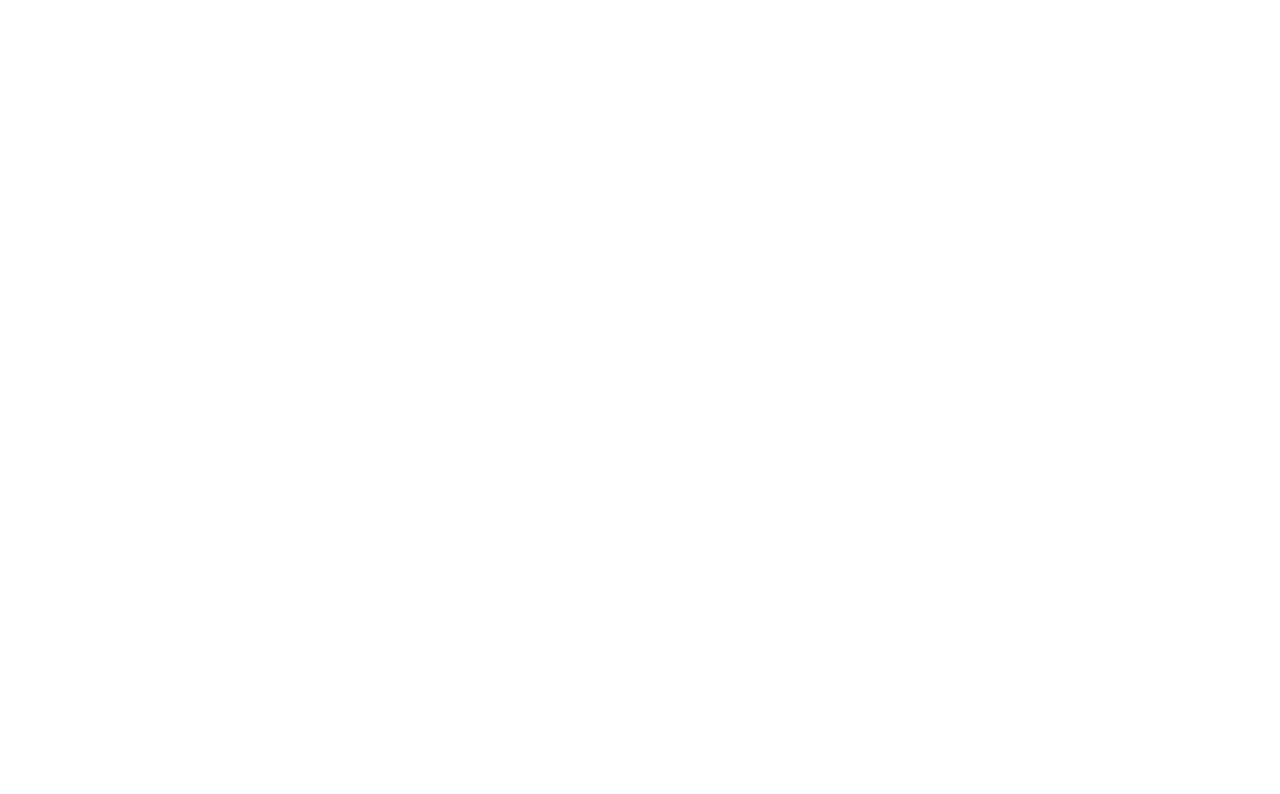
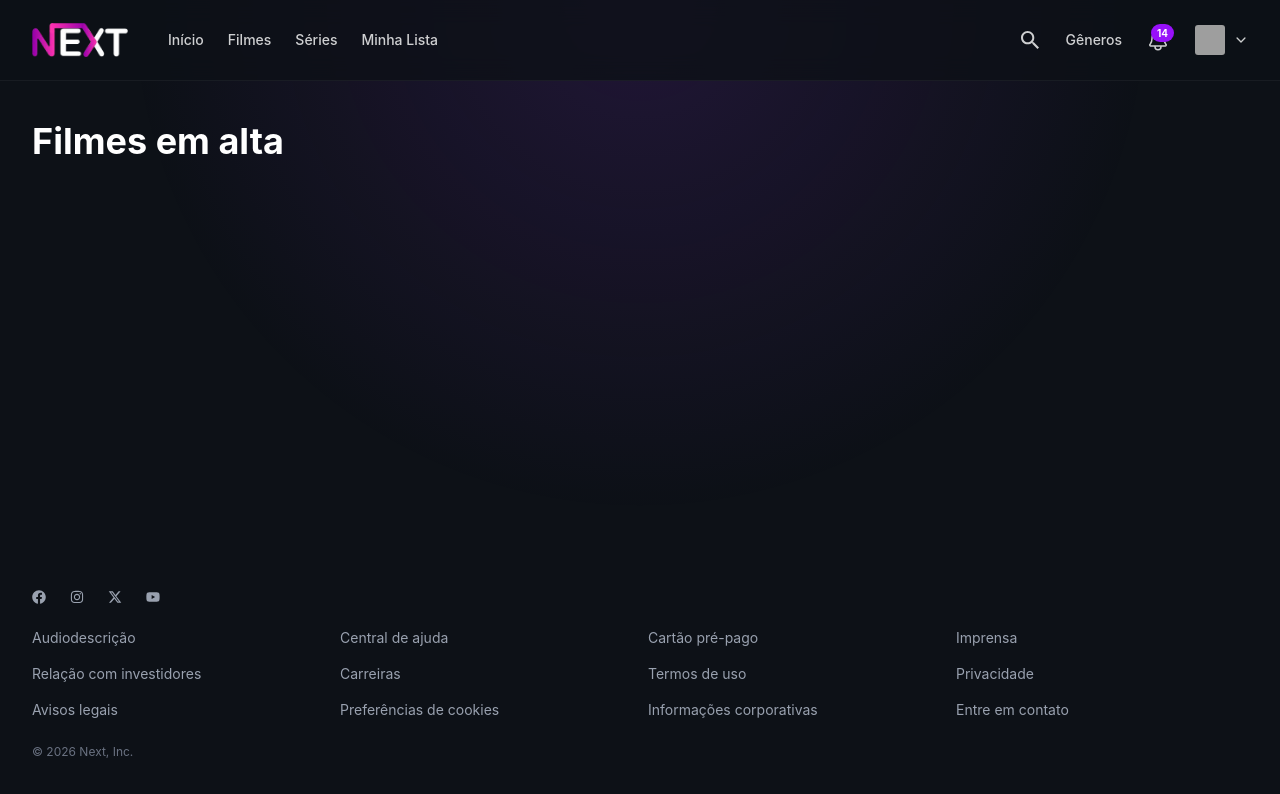
Before and after one commit to rafael-barrionuevo/Next, a React (Vite) app in the folder front/: page /filmes in a window 1280 px wide. Before the commit this address had no page. Shown: the top 794 px of the page. Built offline with nearby package versions, Linux system fonts and the light colour scheme; grey boxes are pictures that could not be loaded.

Commit message:
minor fixes

```diff
--- a/front/src/App.jsx
+++ b/front/src/App.jsx
@@ -15,7 +15,8 @@
 import PerfilUser from "./pages/PerfilUser.jsx";
 import GerenciarPerfis from "./pages/GerenciarPerfis.jsx";
 import AdicionarPerfil from "./pages/AdicionarPerfil.jsx";
-
+import Filmes from "./pages/Filmes.jsx";
+import Series from "./pages/Series.jsx";
 function App() {
 
   return (
@@ -37,7 +38,8 @@
         <Route path="/admin/remover" element={<AdminRemover />} />
         <Route path="/gerenciar-perfis" element={<GerenciarPerfis />} />
         <Route path="/adicionar-perfil" element={<AdicionarPerfil />} />
-
+        <Route path="/filmes" element={<Filmes />} />
+        <Route path="/series" element={<Series />} />
       </Routes>
     </BrowserRouter>
   );
--- a/front/src/components/ListCard.jsx
+++ b/front/src/components/ListCard.jsx
@@ -1,13 +1,13 @@
 import { useState, useEffect } from 'react';
 
 function gridColSize() {
-  const [columns, setColumns] = useState(2);
+  const [columns, setColumns] = useState(1);
   const updateColumns = () => {
     const width = window.innerWidth;
     if (width >= 1280) setColumns(5);
     else if (width >= 1024) setColumns(4);
     else if (width >= 500) setColumns(3);
-    else setColumns(2);
+    else setColumns(1);
   };
 
   useEffect(() => {
@@ -31,7 +31,7 @@
       <div
         className={`
           grid gap-3 transition-all duration-700 ease-in-out overflow-hidden
-          grid-cols-2 min-[500px]:grid-cols-3 lg:grid-cols-4 xl:grid-cols-5
+          grid-cols-1 min-[500px]:grid-cols-3 lg:grid-cols-4 xl:grid-cols-5
           ${!isExpanded ? 'max-h-[50vh]' : 'max-h-500'}
         `}
       >
--- a/front/src/components/NavBar.jsx
+++ b/front/src/components/NavBar.jsx
@@ -78,7 +78,7 @@
         {/* Sair */}
         <div
           onClick={handleLogout}
-          className="px-4 py-2 text-center text-sm text-gray-300 hover:underline cursor-pointer"
+          className="px-4 py-2 text-center text-sm text-gray-300 hover:underline cursor-pointer text-red-600 font-bold"
         >
           Sair da Next
         </div>
@@ -112,9 +112,9 @@
         </div>
 
         <div className='flex flex-wrap justify-center gap-x-6 gap-y-2 items-center pb-4 px-4 text-sm font-medium text-white/60'>
-          <a className='hover:text-white transition-all cursor-pointer border-b-2 border-transparent hover:border-purple-600 pb-1'>Filmes</a>
-          <a className='hover:text-white transition-all cursor-pointer border-b-2 border-transparent hover:border-purple-600 pb-1'>Séries</a>
-          <a className='hover:text-white transition-all cursor-pointer border-b-2 border-transparent hover:border-purple-600 pb-1'>Animes</a>
+          <Link to="/series" className='hover:text-white transition-all cursor-pointer border-b-2 border-transparent hover:border-purple-600 pb-1'>Filmes</Link>
+          <Link to="/filmes" className='hover:text-white transition-all cursor-pointer border-b-2 border-transparent hover:border-purple-600 pb-1'>Séries</Link>
+          <Link to="#" className='hover:text-white transition-all cursor-pointer border-b-2 border-transparent hover:border-purple-600 pb-1'>Animes</Link>
           {user.role === 'admin' && (
             <Link to="/admin" className='text-purple-500 font-bold border-b-2 border-transparent hover:border-purple-600 pb-1'>Admin</Link>
           )}
@@ -128,8 +128,8 @@
 
           <div className='flex items-center gap-6 text-sm font-medium text-white/80'>
             <Link to="/home" className='hover:text-white transition-colors cursor-pointer'>Início</Link>
-            <a className='hover:text-white transition-colors cursor-pointer'>Séries</a>
-            <a className='hover:text-white transition-colors cursor-pointer'>Filmes</a>
+            <Link to="/filmes" className='hover:text-white transition-colors cursor-pointer'>Filmes</Link>
+            <Link to="/series" className='hover:text-white transition-colors cursor-pointer'>Séries</Link>
             <Link to="/wishList" className='hover:text-white transition-colors cursor-pointer'>Minha Lista</Link>
           </div>
         </div>
--- /dev/null
+++ b/front/src/pages/Filmes.jsx
@@ -0,0 +1,123 @@
+import React from 'react';
+import NavBar from '../components/NavBar.jsx';
+import FooNavBar from '../components/FooNavBar.jsx';
+import { useEffect } from "react";
+import { useDispatch, useSelector } from "react-redux";
+//import { buscarWishlist, removerWishlist } from "../store/userSlice";
+function Filmes(){
+  /*  const myWishlist = [
+    { id: 1, title: 'Demon Slayer', imgUrl: 'https://picsum.photos/800/450/?blur?random=1' },
+    { id: 2, title: 'Flash', imgUrl: 'https://picsum.photos/800/450/?random=2' },
+    { id: 3, title: 'Meu amigo Totoro', imgUrl: 'https://picsum.photos/800/450/?random=3' },
+    { id: 4, title: 'Monstros', imgUrl: 'https://picsum.photos/800/450/?blur?random=4' },
+    { id: 5, title: 'Corra!', imgUrl: 'https://picsum.photos/800/450/?random=5' },
+    { id: 6, title: 'Madagascar', imgUrl: 'https://picsum.photos/800/450/?random=6' },
+  ];
+  const dispatch = useDispatch();
+  const lista = useSelector((state) => state.user.lista_desejos);
+  const status = useSelector((state) => state.user.statusRequest);
+  const error = useSelector((state) => state.user.error);
+*/
+/*useEffect(() => {
+  dispatch(buscarWishlist());
+}, [dispatch]);*/
+ return (
+    <div className='flex flex-col min-h-screen bg-[#0d1117] relative pb-20 md:pb-0'>
+
+      {/* Background */}
+      <div className='fixed inset-0 bg-[radial-gradient(circle_at_50%_0%,rgba(147,51,234,0.15),transparent_50%)] pointer-events-none'></div>
+
+      <NavBar />
+
+      <main className='flex-1 relative z-10 px-4 md:px-8 max-w-7xl mx-auto w-full pt-6 md:pt-10'>
+
+        <h1 className='text-2xl md:text-4xl font-bold text-white mb-6 md:mb-10'>
+          Filmes em alta
+        </h1>
+
+        {/* LOADING
+        {status === "loading" && (
+          <p className="text-white/70">Carregando...</p>
+        )}
+*/}
+        {/* ERRO
+        {error && (
+          <p className="text-red-500">{error}</p>
+        )}
+*/}
+        {/* LISTA VAZIA
+        {lista?.length === 0 && status !== "loading" && (
+          <p className="text-white/70">
+            Sua lista está vazia
+          </p>
+        )} */}
+
+        {/* LISTA
+        <div className='flex flex-col space-y-4 md:grid md:grid-cols-3 md:gap-x-6 md:gap-y-10 md:space-y-0'>
+          {lista?.map((item) => (
+            <div
+              key={item._id}
+              className='flex items-center gap-4 md:block group cursor-pointer'
+            >
+              */}
+              {/* IMAGEM
+              <div className='w-40 md:w-full flex-shrink-0 aspect-video rounded-md overflow-hidden relative'>
+                <img
+                  src={item.img_capa}
+                  alt={item.titulo}
+                  className='w-full h-full object-cover transition-transform duration-300 md:group-hover:scale-105'
+                />
+              </div>
+*/}
+              {/* TÍTULO (mobile)
+              <div className='flex-1 md:hidden'>
+                <h2 className='text-white/90 font-semibold text-lg'>
+                  {item.titulo}
+                </h2>
+              </div>
+*/}
+              {/* BOTÕES
+              <div className='pr-2 md:hidden flex gap-2'>
+                */}
+                {/* PLAY
+                <button className='w-12 h-12 rounded-full border-[1.5px] border-white/70 flex items-center justify-center hover:bg-white/10 transition-colors'>
+                  <svg viewBox="0 0 24 24" fill="white" className="w-6 h-6 ml-1">
+                    <path d="M8 5v14l11-7z" />
+                  </svg>
+                </button>
+*/}
+                {/* REMOVER
+                <button
+                  onClick={() => dispatch(removerWishlist(item._id))}
+                  className='w-12 h-12 rounded-full border-[1.5px] border-red-500 flex items-center justify-center hover:bg-red-500/20 transition-colors'
+                >
+
+                </button>
+              </div>
+*/}
+              {/* DESKTOP INFO
+              <div className='hidden md:block mt-2'>
+                <h2 className='text-white/90 font-semibold text-lg'>
+                  {item.titulo}
+                </h2>
+
+                <button
+                  onClick={() => dispatch(removerWishlist(item._id))}
+                  className='mt-2 text-sm text-red-400 hover:text-red-300'
+                >
+                  Remover da lista
+                </button>
+              </div>
+
+            </div>
+          ))}
+        </div>
+        */}
+      </main>
+
+      <FooNavBar />
+    </div>
+  );
+}
+
+export default Filmes;
--- /dev/null
+++ b/front/src/pages/Series.jsx
@@ -0,0 +1,123 @@
+import React from 'react';
+import NavBar from '../components/NavBar.jsx';
+import FooNavBar from '../components/FooNavBar.jsx';
+import { useEffect } from "react";
+import { useDispatch, useSelector } from "react-redux";
+//import { buscarWishlist, removerWishlist } from "../store/userSlice";
+function Series(){
+  /*  const myWishlist = [
+    { id: 1, title: 'Demon Slayer', imgUrl: 'https://picsum.photos/800/450/?blur?random=1' },
+    { id: 2, title: 'Flash', imgUrl: 'https://picsum.photos/800/450/?random=2' },
+    { id: 3, title: 'Meu amigo Totoro', imgUrl: 'https://picsum.photos/800/450/?random=3' },
+    { id: 4, title: 'Monstros', imgUrl: 'https://picsum.photos/800/450/?blur?random=4' },
+    { id: 5, title: 'Corra!', imgUrl: 'https://picsum.photos/800/450/?random=5' },
+    { id: 6, title: 'Madagascar', imgUrl: 'https://picsum.photos/800/450/?random=6' },
+  ];
+  const dispatch = useDispatch();
+  const lista = useSelector((state) => state.user.lista_desejos);
+  const status = useSelector((state) => state.user.statusRequest);
+  const error = useSelector((state) => state.user.error);
+*/
+/*useEffect(() => {
+  dispatch(buscarWishlist());
+}, [dispatch]);*/
+ return (
+    <div className='flex flex-col min-h-screen bg-[#0d1117] relative pb-20 md:pb-0'>
+
+      {/* Background */}
+      <div className='fixed inset-0 bg-[radial-gradient(circle_at_50%_0%,rgba(147,51,234,0.15),transparent_50%)] pointer-events-none'></div>
+
+      <NavBar />
+
+      <main className='flex-1 relative z-10 px-4 md:px-8 max-w-7xl mx-auto w-full pt-6 md:pt-10'>
+
+        <h1 className='text-2xl md:text-4xl font-bold text-white mb-6 md:mb-10'>
+          Series em alta
+        </h1>
+
+        {/* LOADING
+        {status === "loading" && (
+          <p className="text-white/70">Carregando...</p>
+        )}
+*/}
+        {/* ERRO
+        {error && (
+          <p className="text-red-500">{error}</p>
+        )}
+*/}
+        {/* LISTA VAZIA
+        {lista?.length === 0 && status !== "loading" && (
+          <p className="text-white/70">
+            Sua lista está vazia
+          </p>
+        )} */}
+
+        {/* LISTA
+        <div className='flex flex-col space-y-4 md:grid md:grid-cols-3 md:gap-x-6 md:gap-y-10 md:space-y-0'>
+          {lista?.map((item) => (
+            <div
+              key={item._id}
+              className='flex items-center gap-4 md:block group cursor-pointer'
+            >
+              */}
+              {/* IMAGEM
+              <div className='w-40 md:w-full flex-shrink-0 aspect-video rounded-md overflow-hidden relative'>
+                <img
+                  src={item.img_capa}
+                  alt={item.titulo}
+                  className='w-full h-full object-cover transition-transform duration-300 md:group-hover:scale-105'
+                />
+              </div>
+*/}
+              {/* TÍTULO (mobile)
+              <div className='flex-1 md:hidden'>
+                <h2 className='text-white/90 font-semibold text-lg'>
+                  {item.titulo}
+                </h2>
+              </div>
+*/}
+              {/* BOTÕES
+              <div className='pr-2 md:hidden flex gap-2'>
+                */}
+                {/* PLAY
+                <button className='w-12 h-12 rounded-full border-[1.5px] border-white/70 flex items-center justify-center hover:bg-white/10 transition-colors'>
+                  <svg viewBox="0 0 24 24" fill="white" className="w-6 h-6 ml-1">
+                    <path d="M8 5v14l11-7z" />
+                  </svg>
+                </button>
+*/}
+                {/* REMOVER
+                <button
+                  onClick={() => dispatch(removerWishlist(item._id))}
+                  className='w-12 h-12 rounded-full border-[1.5px] border-red-500 flex items-center justify-center hover:bg-red-500/20 transition-colors'
+                >
+
+                </button>
+              </div>
+*/}
+              {/* DESKTOP INFO
+              <div className='hidden md:block mt-2'>
+                <h2 className='text-white/90 font-semibold text-lg'>
+                  {item.titulo}
+                </h2>
+
+                <button
+                  onClick={() => dispatch(removerWishlist(item._id))}
+                  className='mt-2 text-sm text-red-400 hover:text-red-300'
+                >
+                  Remover da lista
+                </button>
+              </div>
+
+            </div>
+          ))}
+        </div>
+        */}
+      </main>
+
+      <FooNavBar />
+    </div>
+  );
+}
+
+export default Series;
```
Also changed, not shown: 1 other file (tests, documents, lock files or other folders).
